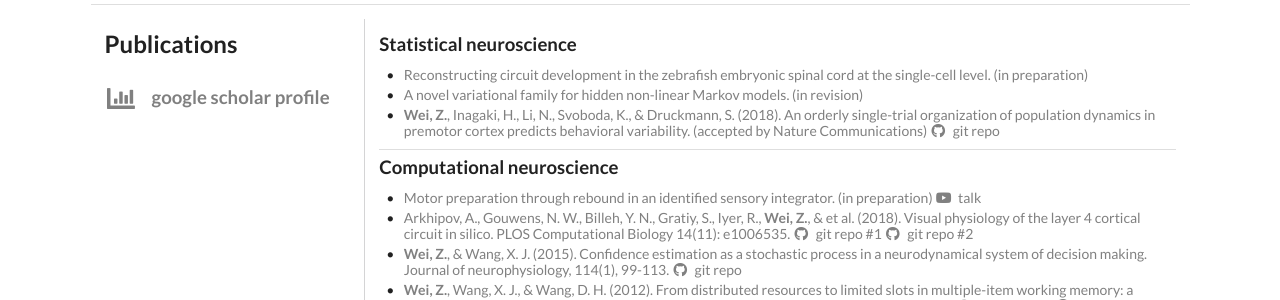
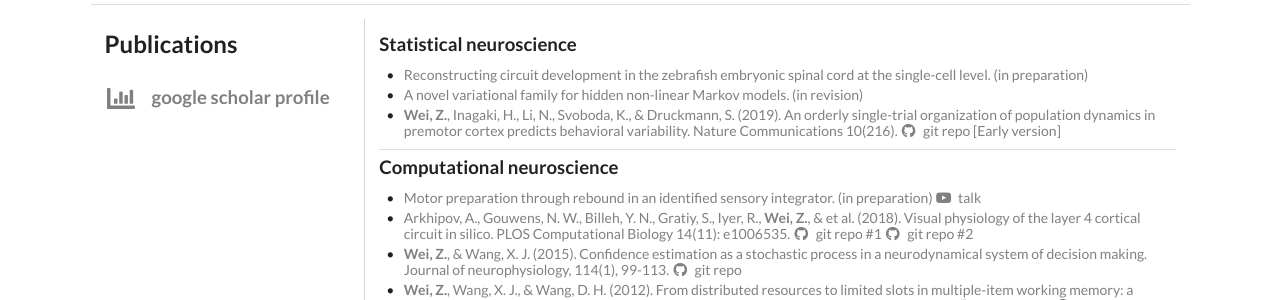
Before and after one commit to zqwei/zqwei.github.io, a Jekyll site: the page built from index.html, in a window 1280 px wide. Shown: the part 995-1295 px from the top of the page. Built offline with Jekyll 4.4.1, drawn with Linux system fonts in a browser that asks for light colours.

Commit message:
Update publication.html

```diff
--- a/_includes/publication.html
+++ b/_includes/publication.html
@@ -25,12 +25,15 @@
             </div>
             <div class="item">
               <a href="https://www.biorxiv.org/content/early/2018/07/25/376830">
-              <b>Wei, Z.</b>, Inagaki, H., Li, N., Svoboda, K., & Druckmann, S. (2018).
+              <b>Wei, Z.</b>, Inagaki, H., Li, N., Svoboda, K., & Druckmann, S. (2019).
               An orderly single-trial organization of population dynamics in premotor
-              cortex predicts behavioral variability. (accepted by Nature Communications)
+              cortex predicts behavioral variability. Nature Communications 10(216).
               </a>
               <a href="https://github.com/zqwei/TLDS_ALM_Data">
                 <i class="github icon"></i> git repo
+              </a>
+              <a href="https://www.biorxiv.org/content/early/2018/07/25/376830">
+                [Early version]
               </a>
             </div>
           </div>
```
